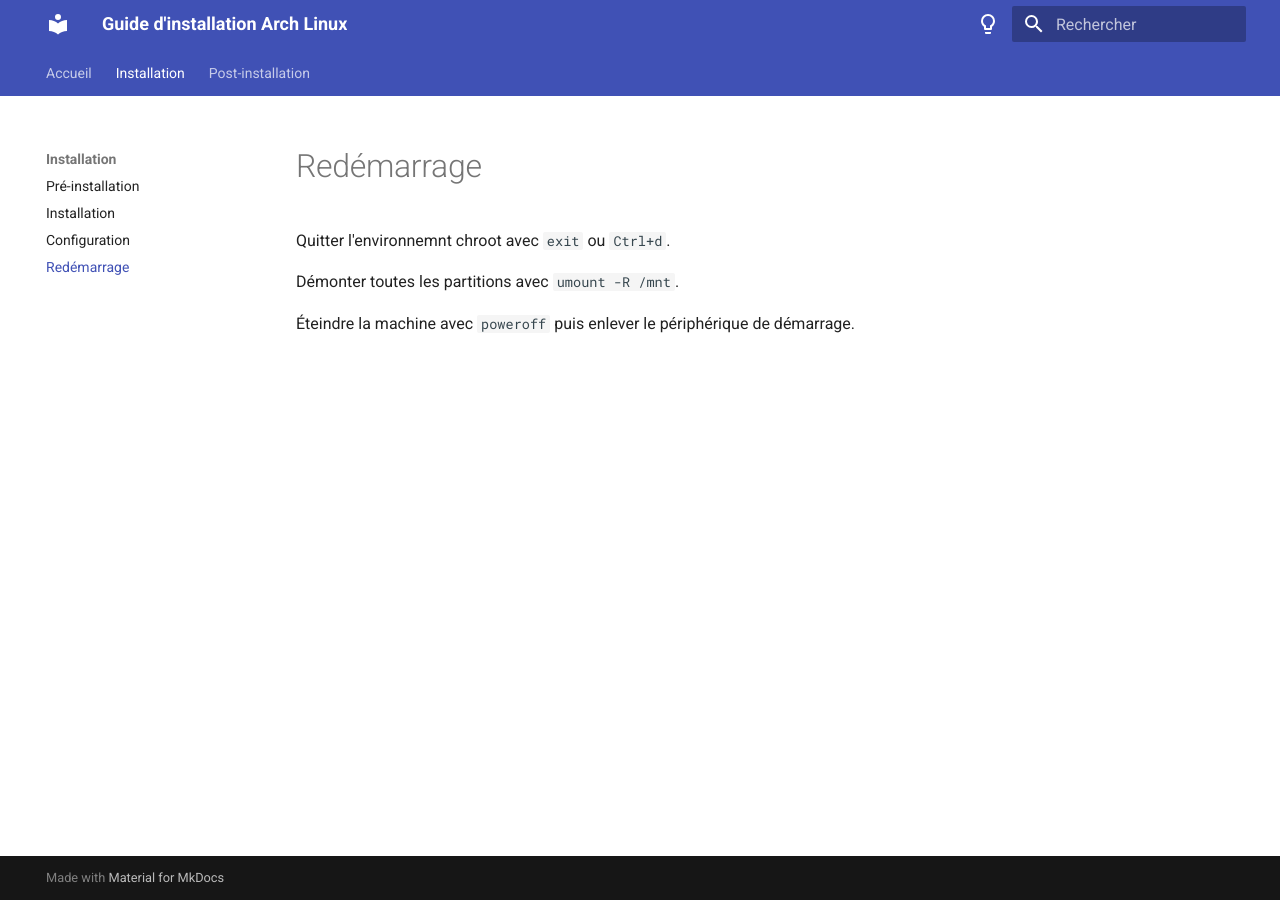
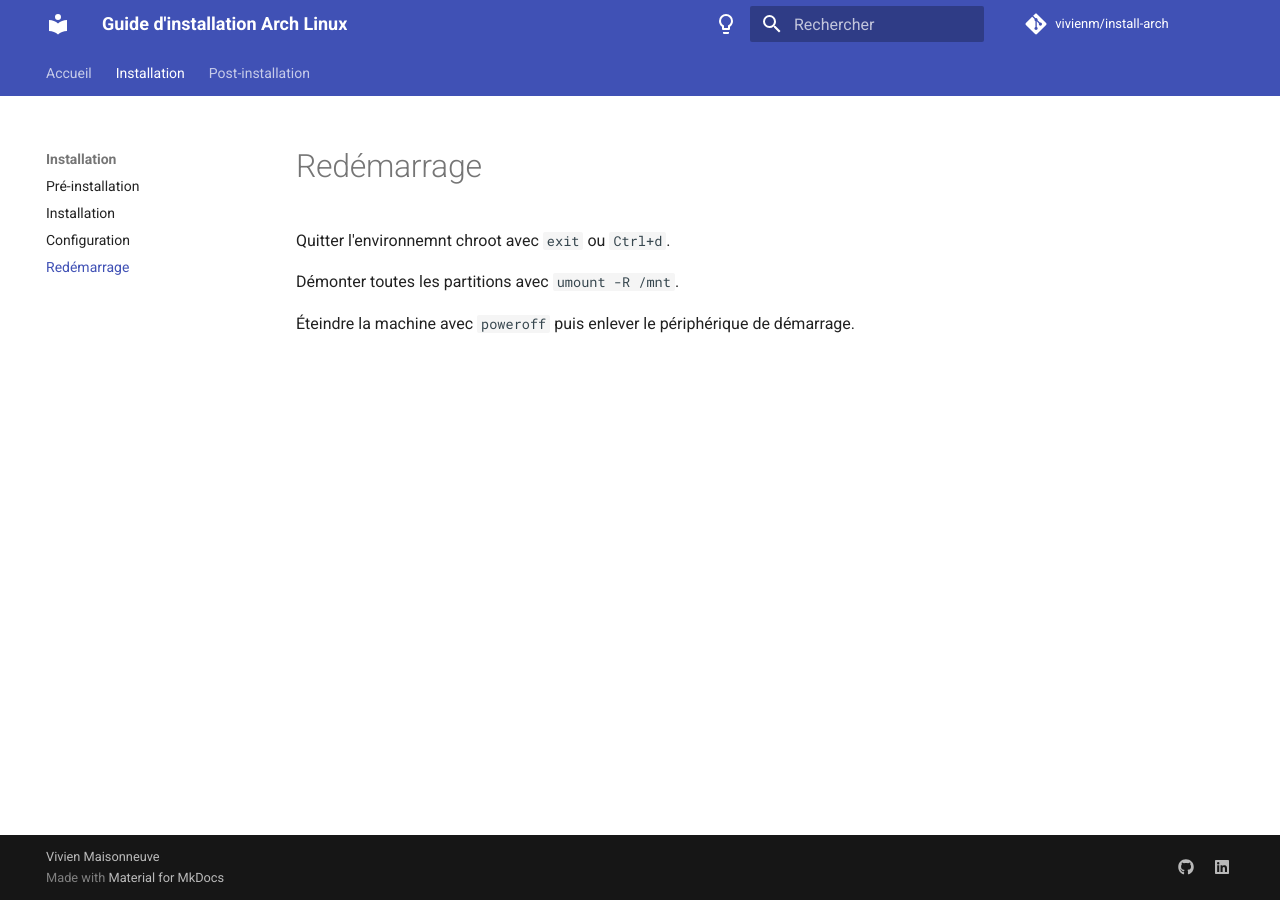
Before and after one commit to vivienm/archlinux-installation, an MkDocs documentation site: the page built from docs/installation/reboot.md, in a window 1280 px wide. Built offline with MkDocs 1.6.1 and Material for MkDocs 9.7.7, drawn with Linux system fonts in a browser that asks for light colours; comment, search, counter and statistics services are not loaded.

Commit message:
Edit metadata

```diff
--- a/mkdocs.yml
+++ b/mkdocs.yml
@@ -1,4 +1,11 @@
 site_name: Guide d'installation Arch Linux
+site_url: https://vivienm.github.io/install-arch/
+site_author: Vivien Maisonneuve
+
+copyright: Vivien Maisonneuve
+
+repo_url: https://github.com/vivienm/install-arch
+repo_name: vivienm/install-arch
 
 nav:
 - Accueil: index.md
@@ -13,12 +20,6 @@
   - postinstallation/optimization.md
   - postinstallation/services.md
   - postinstallation/gui.md
-
-markdown_extensions:
-- toc:
-    permalink: true
-- pymdownx.highlight
-- pymdownx.superfences
 
 theme:
   name: material
@@ -38,3 +39,16 @@
   - navigation.tabs
   - toc.integrate
   language: fr
+
+extra:
+  social:
+  - icon: fontawesome/brands/github
+    link: https://github.com/vivienm
+  - icon: fontawesome/brands/linkedin
+    link: https://www.linkedin.com/in/vmaisonneuve/
+
+markdown_extensions:
+- toc:
+    permalink: true
+- pymdownx.highlight
+- pymdownx.superfences
```
